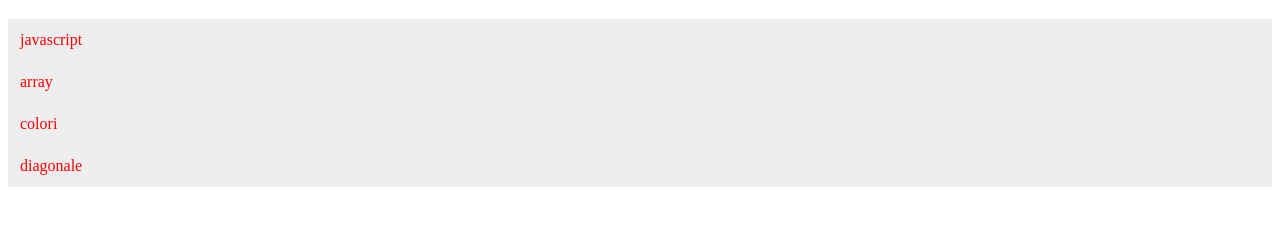
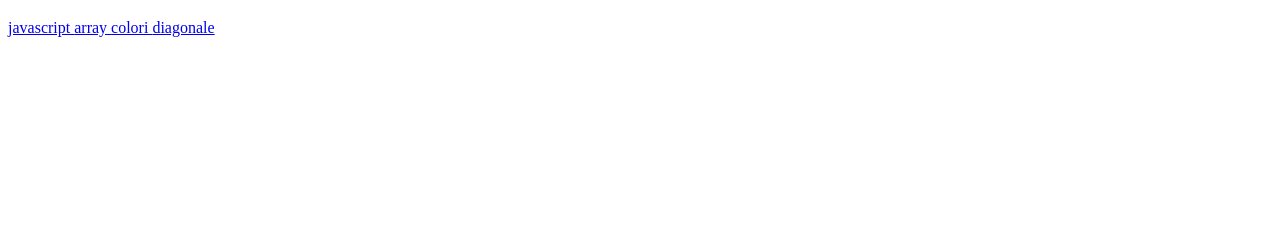
Before and after one commit to walidhayat/tpsit2, a plain HTML site: page index.html in a window 1280 px wide. Shown: the part 61-286 px from the top of the page. Drawn offline with Linux system fonts and the light colour scheme.

Commit message:
Update index.html

```diff
--- a/index.html
+++ b/index.html
@@ -7,7 +7,7 @@
   width: 200px;
 }
 
-.vertical-menu a {
+.esercizi javascript a {
   background-color: #eee;
   color: red;
   display: block;
```
